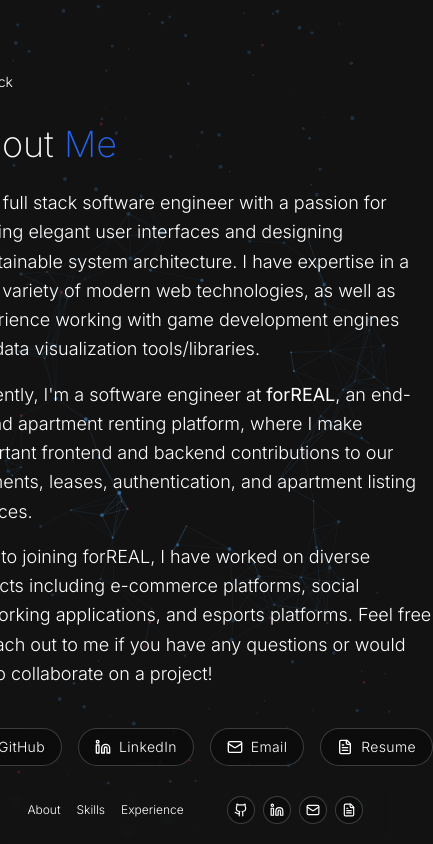
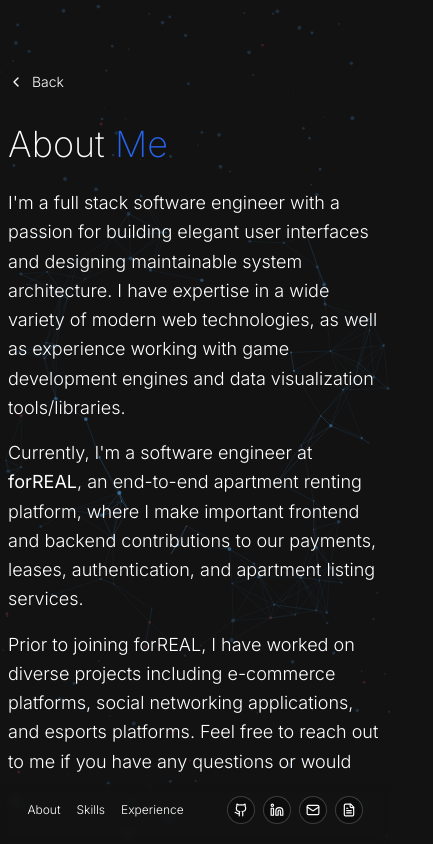
Before and after one commit to 1Dengaroo/andy, a Next.js app: page /about in a window 390 px wide. Shown: the whole page, 433 px wide, since content can reach past the window. Built offline with nearby package versions, Linux system fonts and the light colour scheme.

Commit message:
Fix mobile about layout

```diff
--- a/app/(sections)/about/page.tsx
+++ b/app/(sections)/about/page.tsx
@@ -38,7 +38,7 @@ const Page = () => {
           >
             <div className="flex items-center gap-2 rounded-full border border-white/20 bg-black/30 px-4 py-2 text-sm backdrop-blur-md transition-all duration-300 group-hover:border-white/40 group-hover:bg-black/50">
               <link.icon size={16} />
-              <span className="font-light tracking-wide">{link.label}</span>
+              <span className="hidden font-light tracking-wide sm:block">{link.label}</span>
             </div>
             <div className="absolute -inset-[1px] -z-10 rounded-full bg-gradient-to-r from-blue-400 to-red-700 opacity-0 blur transition-opacity duration-300 group-hover:opacity-40"></div>
           </a>
```
